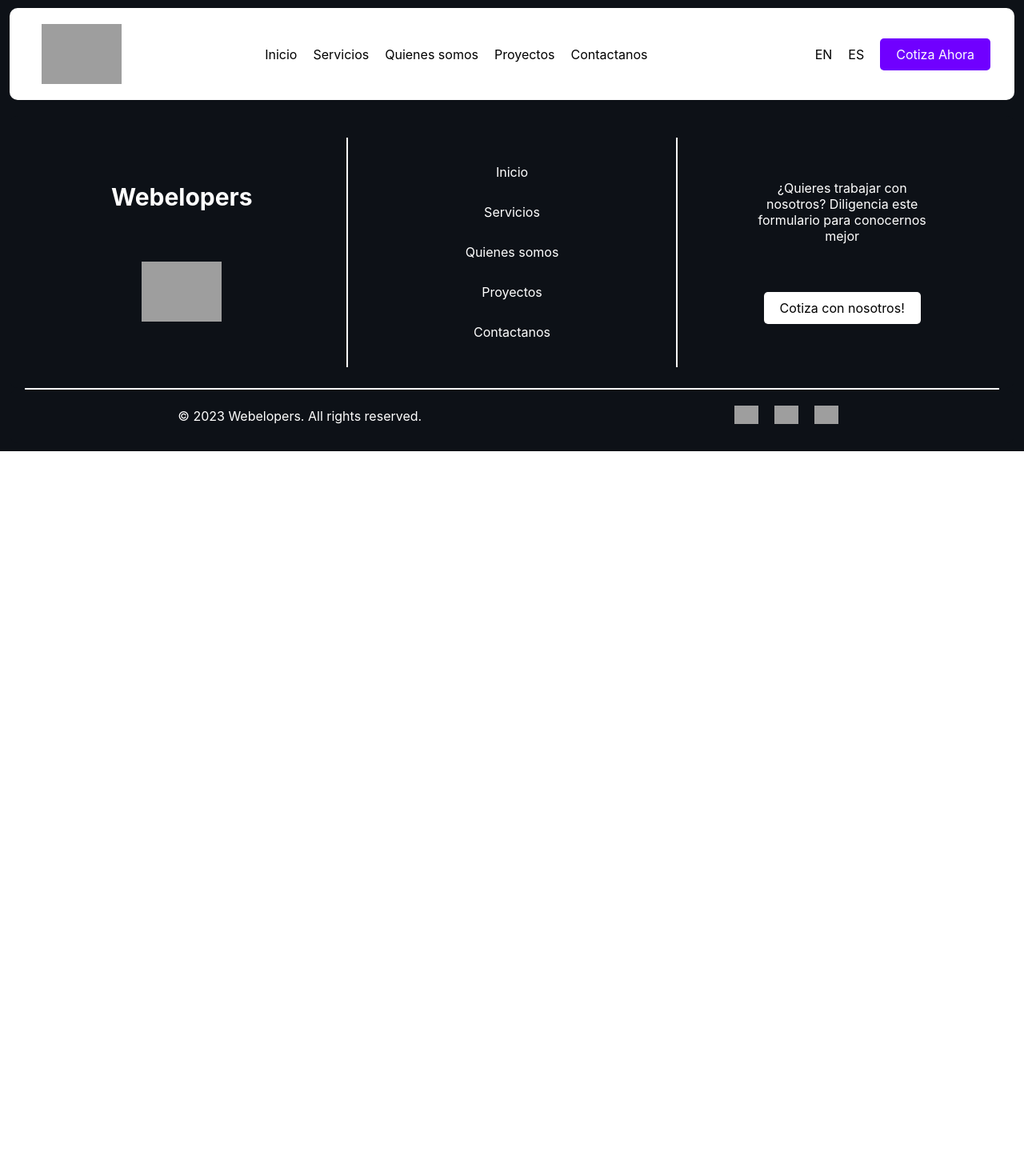
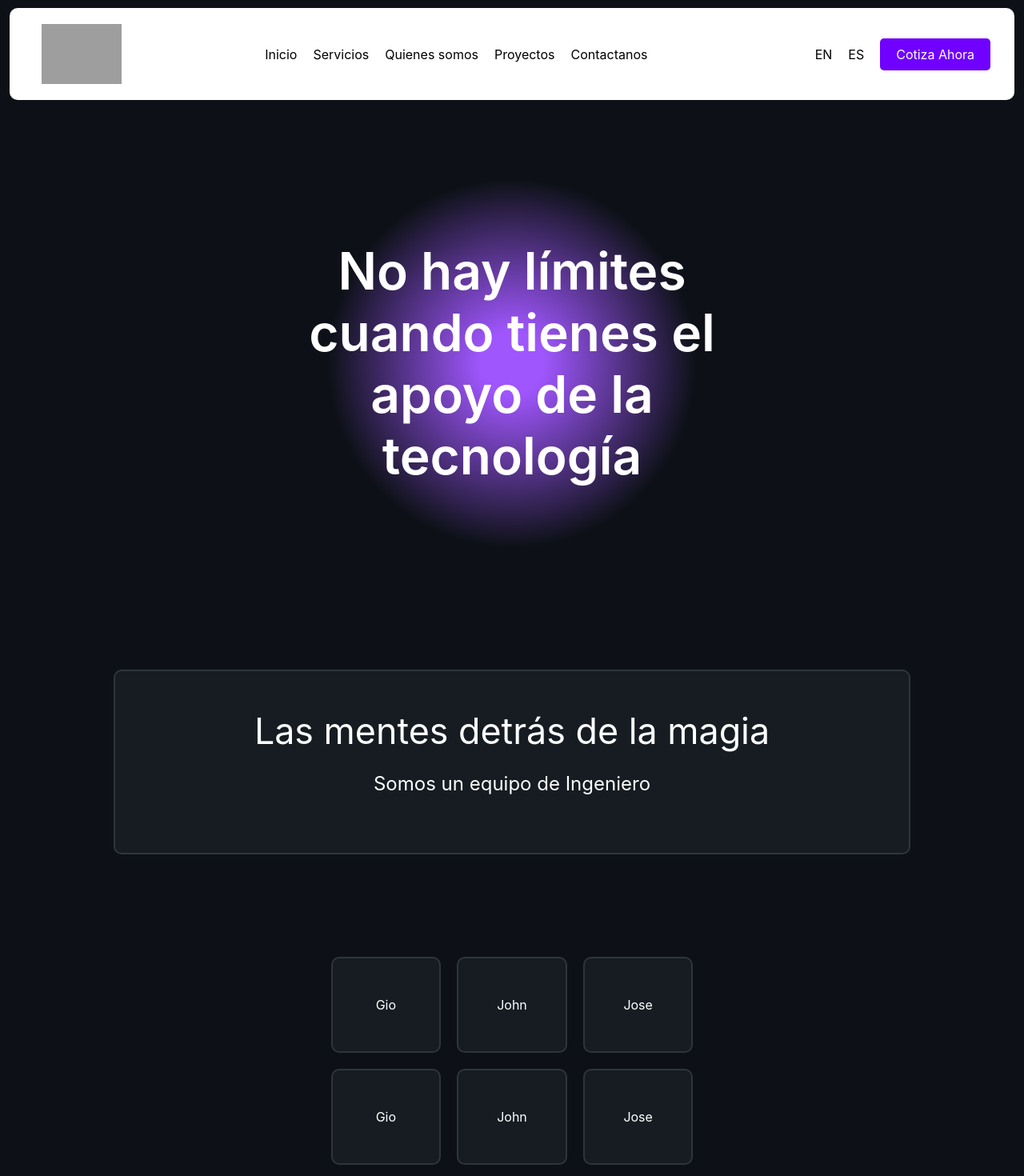
Before and after one commit to Gemu03/Webelopers, a React (Create React App) app: page /nosotros in a window 1280 px wide. Shown: the top 1470 px of the page at 80% size. Before the commit the page ends 800 px from the top, so only its background shows below. Built offline with nearby package versions, Linux system fonts and the light colour scheme; grey boxes are pictures that could not be loaded.

Commit message:
feat: Agregar página Nosotros y enlaces en el header y footer

```diff
--- a/src/App.js
+++ b/src/App.js
@@ -5,6 +5,7 @@ import { BrowserRouter as Router, Routes, Route, Switch } from 'react-router-dom
 import Home from './pages/home';
 import Precios from './pages/precios';
 import Portafolio from './pages/portafolio';
+import Nosotros from './pages/nosotros';
 import Header from './components/header/header';
 import Footer from './components/footer/footer';
 
@@ -16,6 +17,7 @@ function App() {
         <Route path="/" element={<Home />} />
         <Route path="/precios" element={<Precios />} />
         <Route path="/portafolio" element={<Portafolio />} />
+        <Route path="/nosotros" element={<Nosotros />} />
       </Routes>
       <Footer />
     </div>
--- a/src/components/header/header.jsx
+++ b/src/components/header/header.jsx
@@ -10,7 +10,7 @@ function Header(){
                 <NavMenu>
                     <NavLink to="/">Inicio</NavLink>
                     <NavLink to="/">Servicios</NavLink>
-                    <NavLink to="/">Quienes somos</NavLink>
+                    <NavLink to="/nosotros">Quienes somos</NavLink>
                     <NavLink to="/portafolio">Proyectos</NavLink>
                     <NavLink to="/">Contactanos</NavLink>
                 </NavMenu>
--- /dev/null
+++ b/src/pages/nosotros.jsx
@@ -0,0 +1,117 @@
+import React, { useEffect } from "react";
+import styled, { keyframes } from 'styled-components';
+
+const Nosotros = () => {
+    useEffect(() => {
+        document.title = "Nosotros | Mi sitio web";
+    }, []);
+
+    return (
+        <PagNosotros>
+            <Limites>
+                <h1>
+                    No hay límites
+                    cuando tienes
+                    el apoyo de la
+                    tecnología
+                </h1>
+            </Limites>
+            <MentesDetras>
+                <h2>Las mentes detrás de la magia</h2>
+                <p>Somos un equipo de Ingeniero</p>
+            </MentesDetras>
+            <GridCardsPersonas>
+                <CardPersona>Gio</CardPersona>
+                <CardPersona>John</CardPersona>
+                <CardPersona>Jose</CardPersona>
+                <CardPersona>Gio</CardPersona>
+                <CardPersona>John</CardPersona>
+                <CardPersona>Jose</CardPersona>
+            </GridCardsPersonas>
+        </PagNosotros>
+
+    );
+    }
+
+export default Nosotros;
+
+const ColorPalette = {
+    background: "#0d1117",
+    white: "#fff",
+    contenedores: "#2F353C",
+    contenedoresOscuro: "#161C22",
+    morado: "#9F56FD",
+    borde: "#2F353C",
+    grisClaro: "#BEB3B9",
+};
+
+const PagNosotros = styled.div`
+    background-color: ${ColorPalette.background};
+    color: ${ColorPalette.white};
+    display: flex;
+    flex-direction: column;
+    justify-content: center;
+    align-items: center;
+    overflow-x: hidden;
+    section{
+        margin: 4em;
+    }
+`;
+
+
+const Limites = styled.section`
+    background-color: transparent;
+    border-radius: 1em;
+    padding: 3em;
+    margin: 0em;
+    max-width: 40vw;
+    background: rgb(159,86,253);
+    background: radial-gradient(circle, rgba(159,86,253,1) 10%, rgba(159,86,253,0) 58%);
+    h1{
+        text-align: center;
+        font-size: 4em;
+        font-weight: 600;
+    }
+`;
+
+const MentesDetras = styled.section`
+    width: 70vw;
+    margin-top: 7em;
+    max-width: 70vw;
+    background-color: ${ColorPalette.contenedoresOscuro};
+    border: 2px solid ${ColorPalette.contenedores};
+    border-radius: 10px;
+    color: white;
+    padding: 3em;
+    h2{
+        font-size: 2.8em;
+        margin: 0;
+        font-weight: 400;
+    }
+    p{
+        font-size: 1.5em;
+    }
+`;
+
+const GridCardsPersonas = styled.section`
+    display: grid;
+    grid-template-columns: repeat(3, 1fr);
+    gap: 20px;
+    margin-top: 5em;
+`;
+
+const CardPersona = styled.div`
+    background-color: ${ColorPalette.contenedoresOscuro};
+    border: 2px solid ${ColorPalette.contenedores};
+    border-radius: 10px;
+    color: white;
+    padding: 3em;
+    h2{
+        font-size: 2.8em;
+        margin: 0;
+        font-weight: 400;
+    }
+    p{
+        font-size: 1.5em;
+    }
+`;
--- a/src/pages/portafolio.jsx
+++ b/src/pages/portafolio.jsx
@@ -74,7 +74,8 @@ const Imagina = styled.section`
     padding: 3em;
     margin: 0em;
     max-width: 40vw;
-    box-shadow: 0px 0px 83px 105px ${ColorPalette.morado} inset;
+    background: rgb(159,86,253);
+    background: radial-gradient(circle, rgba(159,86,253,1) 10%, rgba(159,86,253,0) 58%);
     h1{
         text-align: center;
         font-size: 4em;
```
Also changed, not shown: src/pages/precios.jsx (line endings or trailing spaces).
